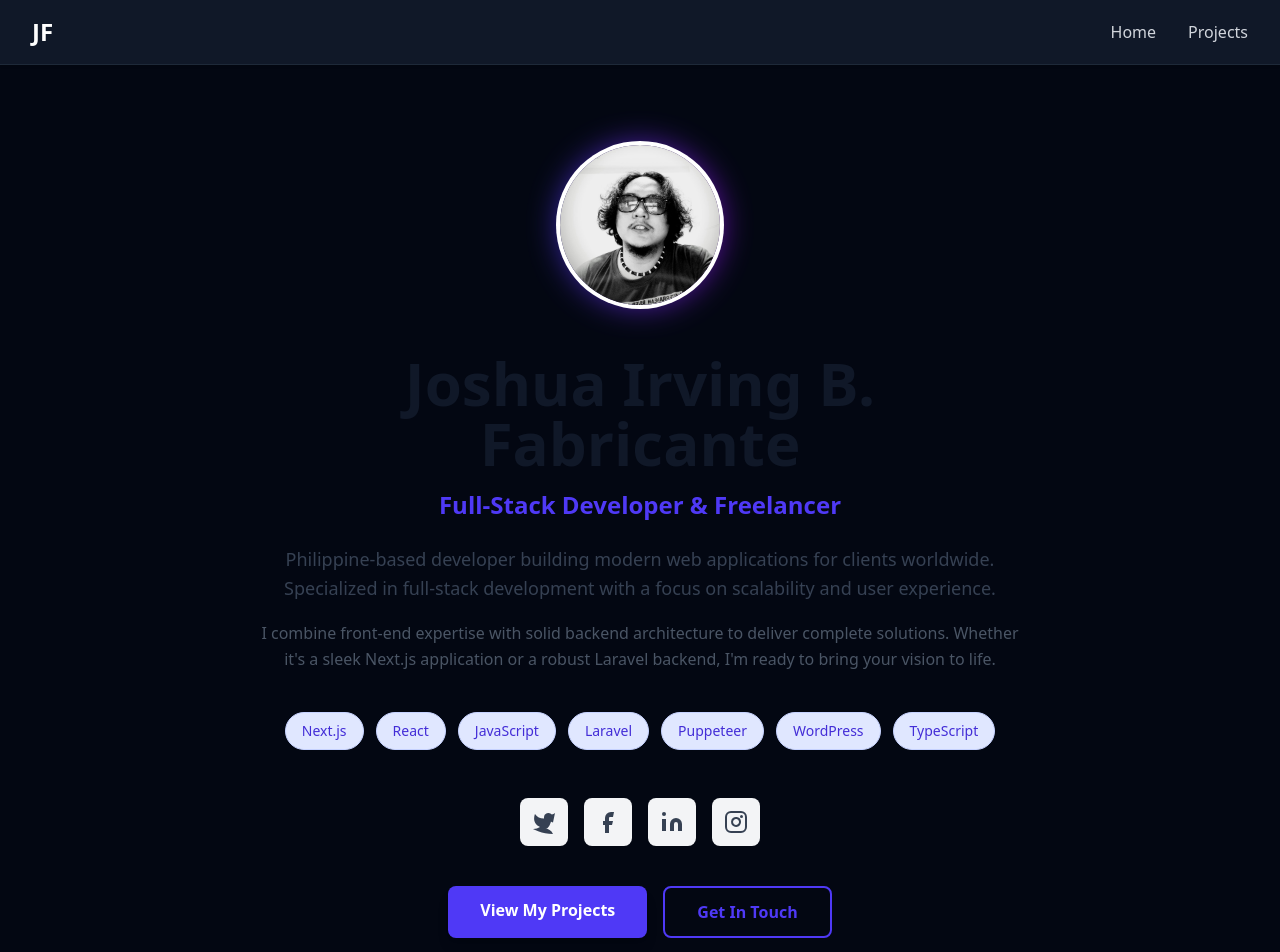
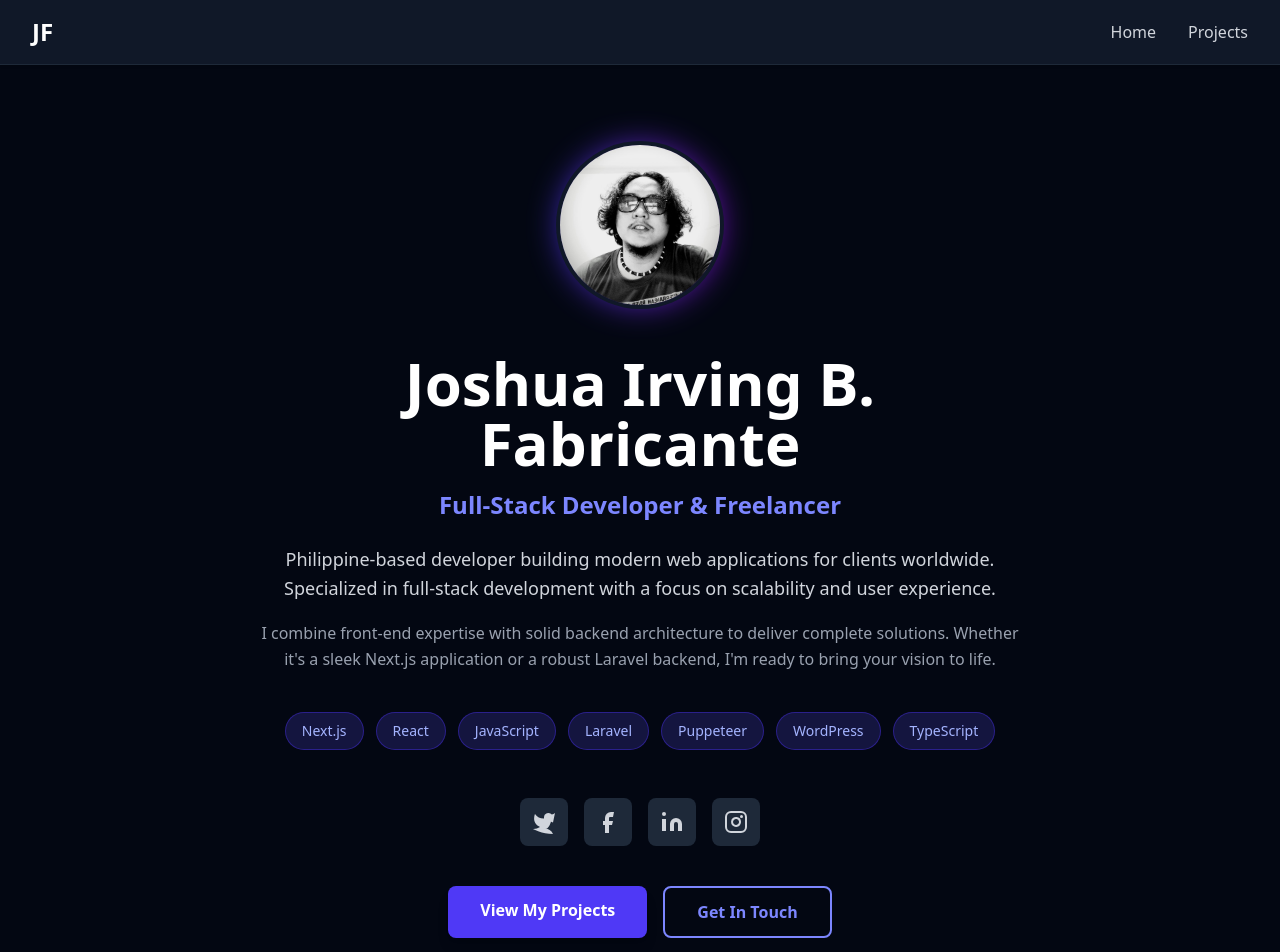
Before and after one commit to Irrelevantmofo/portfolio, a Next.js app: page / in a window 1280 px wide. Shown: the top 952 px of the page. Built offline with nearby package versions, Linux system fonts and the light colour scheme.

Commit message:
Updates links and fixes font colors

```diff
--- a/app/page.tsx
+++ b/app/page.tsx
@@ -19,28 +19,28 @@ export default function Home() {
               <img
                 src={`${process.env.NODE_ENV === "production" ? "/portfolio" : ""}/images/profile_pic.jpg`}
                 alt="Joshua Fabricante"
-                className="absolute inset-0 rounded-full object-cover ring-4 ring-white dark:ring-gray-900"
+                className="absolute inset-0 rounded-full object-cover ring-4 ring-gray-900"
               />
             </div>
           </div>
 
           {/* Name */}
-          <h1 className="text-5xl sm:text-6xl font-bold text-gray-900 dark:text-white mb-4">
+          <h1 className="text-5xl sm:text-6xl font-bold text-white mb-4">
             Joshua Irving B. Fabricante
           </h1>
 
           {/* Title */}
-          <p className="text-xl sm:text-2xl text-indigo-600 dark:text-indigo-400 font-semibold mb-6">
+          <p className="text-xl sm:text-2xl text-indigo-400 font-semibold mb-6">
             Full-Stack Developer & Freelancer
           </p>
 
           {/* Bio */}
-          <p className="text-lg text-gray-700 dark:text-gray-300 mb-4 leading-relaxed">
+          <p className="text-lg text-gray-300 mb-4 leading-relaxed">
             Philippine-based developer building modern web applications for clients worldwide.
             Specialized in full-stack development with a focus on scalability and user experience.
           </p>
 
-          <p className="text-base text-gray-600 dark:text-gray-400 mb-10 leading-relaxed">
+          <p className="text-base text-gray-400 mb-10 leading-relaxed">
             I combine front-end expertise with solid backend architecture to deliver complete solutions.
             Whether it's a sleek Next.js application or a robust Laravel backend, I'm ready to bring your vision to life.
           </p>
@@ -51,7 +51,7 @@ export default function Home() {
               (skill) => (
                 <span
                   key={skill}
-                  className="px-4 py-2 bg-indigo-100 dark:bg-indigo-900/40 text-indigo-700 dark:text-indigo-300 rounded-full text-sm font-medium border border-indigo-200 dark:border-indigo-700/50 hover:border-indigo-400 dark:hover:border-indigo-600 transition"
+                  className="px-4 py-2 bg-indigo-900/40 text-indigo-300 rounded-full text-sm font-medium border border-indigo-700/50 hover:border-indigo-600 transition"
                 >
                   {skill}
                 </span>
@@ -65,7 +65,7 @@ export default function Home() {
               href="https://twitter.com/Joshua_irvingF"
               target="_blank"
               rel="noopener noreferrer"
-              className="p-3 rounded-lg bg-gray-100 dark:bg-gray-800 text-gray-700 dark:text-gray-300 hover:bg-indigo-100 dark:hover:bg-indigo-900/40 hover:text-indigo-600 dark:hover:text-indigo-400 transition"
+              className="p-3 rounded-lg bg-gray-800 text-gray-300 hover:bg-indigo-900/40 hover:text-indigo-400 transition"
               aria-label="Twitter"
             >
               <svg className="w-6 h-6" fill="currentColor" viewBox="0 0 24 24">
@@ -76,7 +76,7 @@ export default function Home() {
               href="https://www.facebook.com/Joshua.starkiller115"
               target="_blank"
               rel="noopener noreferrer"
-              className="p-3 rounded-lg bg-gray-100 dark:bg-gray-800 text-gray-700 dark:text-gray-300 hover:bg-indigo-100 dark:hover:bg-indigo-900/40 hover:text-indigo-600 dark:hover:text-indigo-400 transition"
+              className="p-3 rounded-lg bg-gray-800 text-gray-300 hover:bg-indigo-900/40 hover:text-indigo-400 transition"
               aria-label="Facebook"
             >
               <svg className="w-6 h-6" fill="currentColor" viewBox="0 0 24 24">
@@ -87,7 +87,7 @@ export default function Home() {
               href="https://www.linkedin.com/in/joshuafabricante"
               target="_blank"
               rel="noopener noreferrer"
-              className="p-3 rounded-lg bg-gray-100 dark:bg-gray-800 text-gray-700 dark:text-gray-300 hover:bg-indigo-100 dark:hover:bg-indigo-900/40 hover:text-indigo-600 dark:hover:text-indigo-400 transition"
+              className="p-3 rounded-lg bg-gray-800 text-gray-300 hover:bg-indigo-900/40 hover:text-indigo-400 transition"
               aria-label="LinkedIn"
             >
               <svg className="w-6 h-6" fill="currentColor" viewBox="0 0 24 24">
@@ -99,7 +99,7 @@ export default function Home() {
               href="https://www.instagram.com/joshuanderful"
               target="_blank"
               rel="noopener noreferrer"
-              className="p-3 rounded-lg bg-gray-100 dark:bg-gray-800 text-gray-700 dark:text-gray-300 hover:bg-indigo-100 dark:hover:bg-indigo-900/40 hover:text-indigo-600 dark:hover:text-indigo-400 transition"
+              className="p-3 rounded-lg bg-gray-800 text-gray-300 hover:bg-indigo-900/40 hover:text-indigo-400 transition"
               aria-label="Instagram"
             >
               <svg className="w-6 h-6" fill="currentColor" viewBox="0 0 24 24">
@@ -120,7 +120,7 @@ export default function Home() {
             </Link>
             <a
               href="mailto:joshua.starkiller115@gmail.com"
-              className="inline-block px-8 py-3 border-2 border-indigo-600 dark:border-indigo-400 text-indigo-600 dark:text-indigo-400 hover:bg-indigo-50 dark:hover:bg-indigo-900/20 font-semibold rounded-lg transition"
+              className="inline-block px-8 py-3 border-2 border-indigo-400 text-indigo-400 hover:bg-indigo-900/20 font-semibold rounded-lg transition"
             >
               Get In Touch
             </a>
--- a/app/projects/page.tsx
+++ b/app/projects/page.tsx
@@ -12,10 +12,10 @@ export default function ProjectsPage() {
       <section className="py-20 px-4 sm:px-6 lg:px-8">
         <div className="max-w-7xl mx-auto">
           <div className="text-center mb-16">
-            <h1 className="text-5xl font-bold text-gray-900 dark:text-white mb-4">
+            <h1 className="text-5xl font-bold text-white mb-4">
               Projects I've Been Involved With
             </h1>
-            <p className="text-lg text-gray-600 dark:text-gray-400 max-w-2xl mx-auto">
+            <p className="text-lg text-gray-400 max-w-2xl mx-auto">
               A selection of projects I've developed with clients and agencies, spanning modern web applications to content-driven websites
             </p>
           </div>
@@ -23,10 +23,10 @@ export default function ProjectsPage() {
           {/* Nextjs Applications */}
           {projectsByCategory.Nextjs && projectsByCategory.Nextjs.length > 0 && (
             <div className="mb-20">
-              <h2 className="text-3xl font-bold text-gray-900 dark:text-white mb-2">
+              <h2 className="text-3xl font-bold text-white mb-2">
                 Next.js Applications
               </h2>
-              <p className="text-gray-600 dark:text-gray-400 mb-8">Modern, performant web applications</p>
+              <p className="text-gray-400 mb-8">Modern, performant web applications</p>
               <div className="grid grid-cols-1 md:grid-cols-2 lg:grid-cols-3 gap-8">
                 {projectsByCategory.Nextjs.map((project) => (
                   <ProjectCard key={project.id} project={project} />
@@ -38,10 +38,10 @@ export default function ProjectsPage() {
           {/* WordPress Websites */}
           {projectsByCategory.WordPress && projectsByCategory.WordPress.length > 0 && (
             <div className="mb-20">
-              <h2 className="text-3xl font-bold text-gray-900 dark:text-white mb-2">
+              <h2 className="text-3xl font-bold text-white mb-2">
                 WordPress Websites
               </h2>
-              <p className="text-gray-600 dark:text-gray-400 mb-8">Content-driven websites and online presence</p>
+              <p className="text-gray-400 mb-8">Content-driven websites and online presence</p>
               <div className="grid grid-cols-1 md:grid-cols-2 lg:grid-cols-3 gap-8">
                 {projectsByCategory.WordPress.map((project) => (
                   <ProjectCard key={project.id} project={project} />
@@ -53,10 +53,10 @@ export default function ProjectsPage() {
           {/* Laravel Applications */}
           {projectsByCategory.Laravel && projectsByCategory.Laravel.length > 0 && (
             <div className="mb-20">
-              <h2 className="text-3xl font-bold text-gray-900 dark:text-white mb-2">
+              <h2 className="text-3xl font-bold text-white mb-2">
                 Laravel Applications
               </h2>
-              <p className="text-gray-600 dark:text-gray-400 mb-8">Robust backend systems and web applications</p>
+              <p className="text-gray-400 mb-8">Robust backend systems and web applications</p>
               <div className="grid grid-cols-1 md:grid-cols-2 lg:grid-cols-3 gap-8">
                 {projectsByCategory.Laravel.map((project) => (
                   <ProjectCard key={project.id} project={project} />
--- a/data/projects.ts
+++ b/data/projects.ts
@@ -18,7 +18,7 @@ export const projects: Project[] = [
     title: "Nessy Cloud Application",
     description: "This website is built with Nextjs + Sanity",
     imageUrl: "/images/nessy.png",
-    link: "https://danahercn.com",
+    link: "https://portal.nessycloud.de",
     category: "Nextjs",
     whatIsIt: "Cloud-based SaaS application built with Next.js",
     contributions: [
@@ -60,7 +60,7 @@ export const projects: Project[] = [
     title: "DFK Group Website",
     description: "This website is built with Nextjs + Sanity",
     imageUrl: "/images/dfkgruppe.png",
-    link: "https://danahercn.com",
+    link: "https://dfkgroup.de",
     category: "Nextjs",
     whatIsIt: "Professional services company website using Next.js and Sanity CMS",
     contributions: [
```
